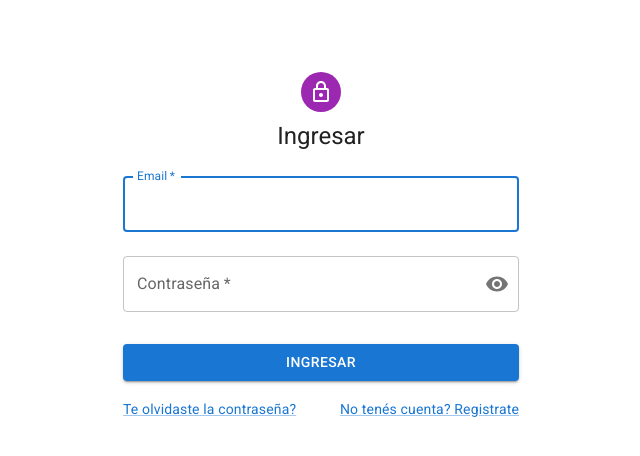
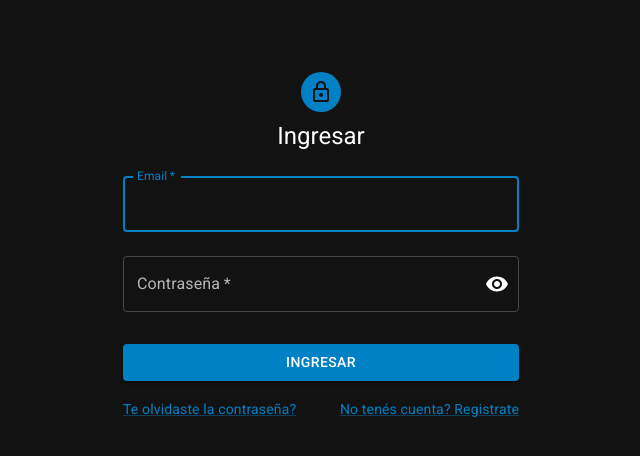
Before and after one commit to 17sTomy/fe-apps-int, a React (Vite) app: page /login in a window 1280 px wide. Shown: the top 456 px of the page, without its empty margins (319-959 px from the left). Built offline with nearby package versions, Linux system fonts and the light colour scheme.

Commit message:
feat: auth pages theme

```diff
--- a/src/hooks/useTheme.js
+++ b/src/hooks/useTheme.js
@@ -1,7 +1,7 @@
-import React, { useState } from 'react';
 import { lightTheme, darkTheme } from '../theme';
 import { useDispatch, useSelector } from 'react-redux';
 import { setTheme } from '../store/slice/themeSlice';
+import { createTheme } from '@mui/material/styles';
 
 export const useTheme = () => {
   const themeStore = useSelector((state) => state.theme);
@@ -12,8 +12,21 @@
     else dispatch(setTheme(darkTheme));
   };
 
+  const materialTheme = createTheme({
+    palette: {
+      mode: themeStore.theme.name,
+      primary: {
+        main: '#0081c6',
+      },
+      secondary: {
+        main: '#f50057',
+      },
+    },
+  });
+
   return {
     toggleTheme,
     theme: themeStore.theme,
+    materialTheme,
   };
 };
--- a/src/pages/LoginPage.jsx
+++ b/src/pages/LoginPage.jsx
@@ -20,17 +20,21 @@
   InputLabel,
   OutlinedInput,
   Snackbar,
+  ThemeProvider,
 } from '@mui/material';
 import { Visibility, VisibilityOff } from '@mui/icons-material';
+import { useTheme } from '../hooks/useTheme';
 
 export const LoginPage = () => {
   const { handleLogin, showSnackbar, handleCloseSnackbar, authError } = useAuth();
+  const { materialTheme } = useTheme();
 
   const [showPassword, setShowPassword] = useState(false);
 
   const handleClickShowPassword = () => setShowPassword((show) => !show);
 
   return (
+    <ThemeProvider theme={materialTheme}>
       <Container component="main" maxWidth="xs">
         <Snackbar
           anchorOrigin={{ vertical: 'top', horizontal: 'right' }}
@@ -53,7 +57,7 @@
             flexDirection: 'column',
             alignItems: 'center',
           }}>
-        <Avatar sx={{ m: 1, bgcolor: 'secondary.main' }}>
+          <Avatar sx={{ m: 1, bgcolor: 'primary.main' }}>
             <LockOutlinedIcon />
           </Avatar>
           <Typography component="h1" variant="h5">
@@ -109,5 +113,6 @@
           </Box>
         </Box>
       </Container>
+    </ThemeProvider>
   );
 };
--- a/src/pages/SignupPage.jsx
+++ b/src/pages/SignupPage.jsx
@@ -20,17 +20,21 @@
   InputLabel,
   OutlinedInput,
   Snackbar,
+  ThemeProvider,
 } from '@mui/material';
 import { Visibility, VisibilityOff } from '@mui/icons-material';
+import { useTheme } from '../hooks/useTheme';
 
 export const SignupPage = () => {
   const { handleSignup, showSnackbar, handleCloseSnackbar, authError } = useAuth();
+  const { materialTheme } = useTheme();
 
   const [showPassword, setShowPassword] = useState(false);
 
   const handleClickShowPassword = () => setShowPassword((show) => !show);
 
   return (
+    <ThemeProvider theme={materialTheme}>
       <Container component="main" maxWidth="xs">
         <Snackbar
           anchorOrigin={{ vertical: 'top', horizontal: 'right' }}
@@ -42,8 +46,8 @@
             severity="error"
             variant="filled"
             sx={{ width: '100%' }}>
-          ¡Ups! Parece que hubo un problema. Asegurate de que el correo electrónico y la contraseña
-          sean válidos.
+            ¡Ups! Parece que hubo un problema. Asegurate de que el correo electrónico y la
+            contraseña sean válidos.
           </Alert>
         </Snackbar>
         <CssBaseline />
@@ -54,7 +58,7 @@
             flexDirection: 'column',
             alignItems: 'center',
           }}>
-        <Avatar sx={{ m: 1, bgcolor: 'secondary.main' }}>
+          <Avatar sx={{ m: 1, bgcolor: 'primary.main' }}>
             <LockOutlinedIcon />
           </Avatar>
           <Typography component="h1" variant="h5">
@@ -125,5 +129,6 @@
           </Box>
         </Box>
       </Container>
+    </ThemeProvider>
   );
 };
```
Lines whose indentation alone changed are shown as unchanged.
